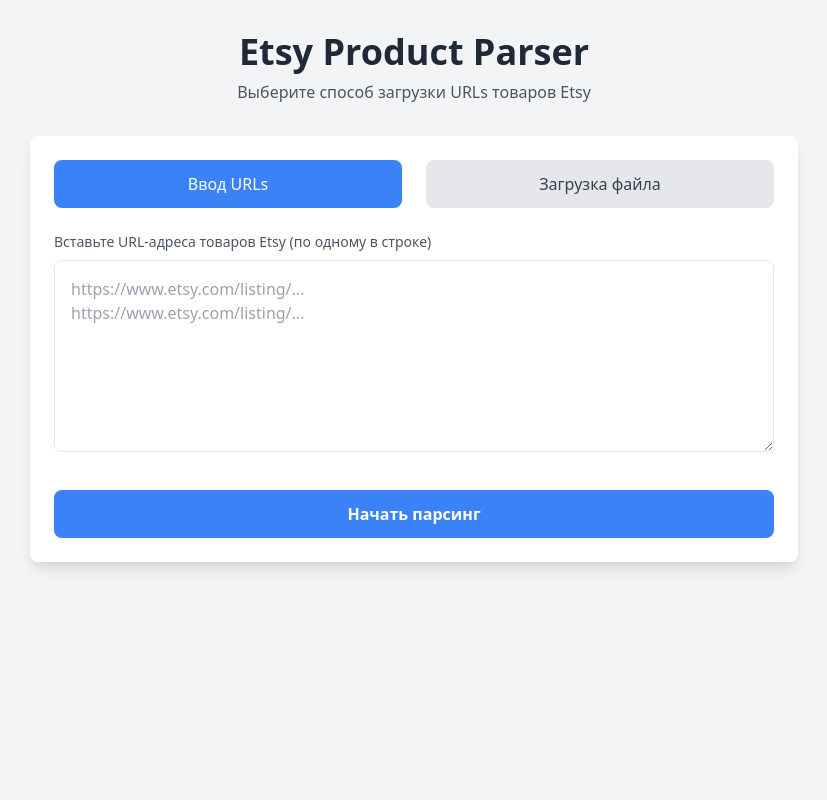
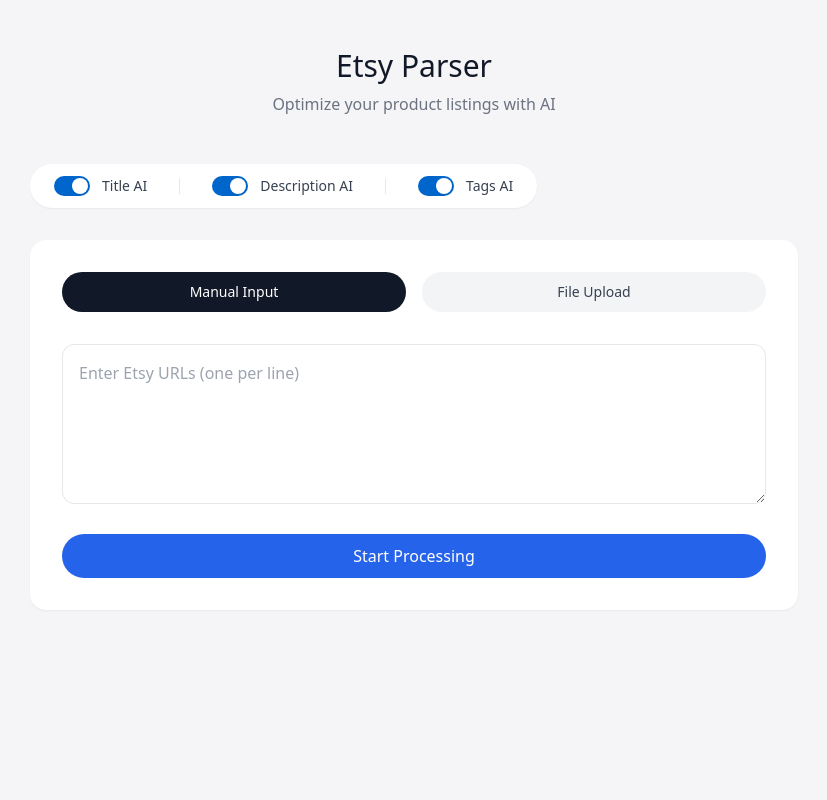
Before and after one commit to cipgen/etsy, a Flask app: page / in a window 1280 px wide. Shown: the whole page, without its empty margins (226-1053 px from the left). Run offline with Flask 3, Linux system fonts and the light colour scheme.

Commit message:
change design

```diff
--- a/templates/index.html
+++ b/templates/index.html
@@ -6,107 +6,176 @@
     <title>Etsy Parser</title>
     <link href="https://cdn.jsdelivr.net/npm/tailwindcss@2.2.19/dist/tailwind.min.css" rel="stylesheet">
     <script src="https://cdn.jsdelivr.net/npm/alpinejs@2.8.2/dist/alpine.min.js" defer></script>
+    <style>
+        body {
+            background-color: #f5f5f7;
+        }
+        .apple-switch {
+            position: relative;
+            display: inline-block;
+            width: 36px;
+            height: 20px;
+        }
+        .apple-switch input {
+            opacity: 0;
+            width: 0;
+            height: 0;
+        }
+        .apple-slider {
+            position: absolute;
+            cursor: pointer;
+            top: 0;
+            left: 0;
+            right: 0;
+            bottom: 0;
+            background-color: #e4e4e4;
+            transition: .2s;
+            border-radius: 20px;
+        }
+        .apple-slider:before {
+            position: absolute;
+            content: "";
+            height: 16px;
+            width: 16px;
+            left: 2px;
+            bottom: 2px;
+            background-color: white;
+            transition: .2s;
+            border-radius: 50%;
+            box-shadow: 0 1px 3px rgba(0,0,0,0.1);
+        }
+        input:checked + .apple-slider {
+            background-color: #06c;
+        }
+        input:checked + .apple-slider:before {
+            transform: translateX(16px);
+        }
+        .upload-area {
+            border: 2px dashed #e4e4e4;
+            transition: all 0.3s ease;
+        }
+        .upload-area:hover {
+            border-color: #06c;
+        }
+    </style>
 </head>
-<body class="bg-gray-100 min-h-screen">
-    <div x-data="parserApp()" class="container mx-auto px-4 py-8">
-        <div class="max-w-3xl mx-auto">
+<body class="min-h-screen py-12 px-4 sm:px-6">
+    <div x-data="parserApp()" class="max-w-3xl mx-auto">
         <!-- Header -->
-            <div class="text-center mb-8">
-                <h1 class="text-4xl font-bold text-gray-800 mb-2">Etsy Product Parser</h1>
-                <p class="text-gray-600">Выберите способ загрузки URLs товаров Etsy</p>
+        <div class="text-center mb-12">
+            <h1 class="text-3xl font-medium text-gray-900 mb-2">Etsy Parser</h1>
+            <p class="text-gray-500">Optimize your product listings with AI</p>
         </div>
 
-            <!-- Input Method Selector -->
-            <div class="bg-white rounded-lg shadow-lg p-6 mb-6">
-                <div class="flex justify-center space-x-6 mb-6">
+        <!-- AI Controls Section - Redesigned -->
+        <div class="mb-8">
+            <div class="inline-flex items-center space-x-8 bg-white rounded-full px-6 py-3 shadow-sm">
+                <div class="flex items-center space-x-3">
+                    <label class="apple-switch">
+                        <input type="checkbox" x-model="aiSettings.title" checked>
+                        <span class="apple-slider"></span>
+                    </label>
+                    <span class="text-sm text-gray-700">Title AI</span>
+                </div>
+                <div class="w-px h-4 bg-gray-200"></div>
+                <div class="flex items-center space-x-3">
+                    <label class="apple-switch">
+                        <input type="checkbox" x-model="aiSettings.description" checked>
+                        <span class="apple-slider"></span>
+                    </label>
+                    <span class="text-sm text-gray-700">Description AI</span>
+                </div>
+                <div class="w-px h-4 bg-gray-200"></div>
+                <div class="flex items-center space-x-3">
+                    <label class="apple-switch">
+                        <input type="checkbox" x-model="aiSettings.tags" checked>
+                        <span class="apple-slider"></span>
+                    </label>
+                    <span class="text-sm text-gray-700">Tags AI</span>
+                </div>
+            </div>
+        </div>
+
+        <!-- Input Method Section -->
+        <div class="bg-white rounded-2xl p-8 shadow-sm">
+            <div class="flex space-x-4 mb-8">
                 <button
                     @click="inputMethod = 'manual'"
-                        :class="{'bg-blue-500 text-white': inputMethod === 'manual', 'bg-gray-200 text-gray-700': inputMethod !== 'manual'}"
-                        class="flex-1 py-3 px-6 rounded-lg font-medium transition duration-200 max-w-[200px]">
-                        Ввод URLs
+                    :class="inputMethod === 'manual' ? 'bg-gray-900 text-white' : 'bg-gray-100 text-gray-700 hover:bg-gray-200'"
+                    class="flex-1 py-2.5 px-6 rounded-full text-sm font-medium transition-all duration-200">
+                    Manual Input
                 </button>
                 <button
                     @click="inputMethod = 'file'"
-                        :class="{'bg-blue-500 text-white': inputMethod === 'file', 'bg-gray-200 text-gray-700': inputMethod !== 'file'}"
-                        class="flex-1 py-3 px-6 rounded-lg font-medium transition duration-200 max-w-[200px]">
-                        Загрузка файла
+                    :class="inputMethod === 'file' ? 'bg-gray-900 text-white' : 'bg-gray-100 text-gray-700 hover:bg-gray-200'"
+                    class="flex-1 py-2.5 px-6 rounded-full text-sm font-medium transition-all duration-200">
+                    File Upload
                 </button>
             </div>
 
-                <!-- Manual Input Section -->
+            <!-- Manual Input -->
             <div x-show="inputMethod === 'manual'" x-transition>
-                    <div class="mb-4">
-                        <p class="text-sm text-gray-600 mb-2">Вставьте URL-адреса товаров Etsy (по одному в строке)</p>
                 <textarea
                     x-model="urls"
                     :disabled="isProcessing"
-                            class="w-full h-48 p-4 border rounded-lg mb-4 focus:border-blue-500 focus:ring-1 focus:ring-blue-500"
-                            placeholder="https://www.etsy.com/listing/...&#10;https://www.etsy.com/listing/..."></textarea>
-                    </div>
-                    <button
-                        @click="startParsing"
-                        :disabled="isProcessing || !urls.trim()"
-                        class="w-full bg-blue-500 hover:bg-blue-600 text-white font-bold py-3 px-6 rounded-lg disabled:opacity-50 disabled:cursor-not-allowed transition duration-200">
-                        <span x-show="!isProcessing">Начать парсинг</span>
-                        <span x-show="isProcessing">Обработка...</span>
-                    </button>
+                    class="w-full h-40 p-4 rounded-xl border border-gray-200 focus:border-blue-500 focus:ring-1 focus:ring-blue-500 transition-all duration-200"
+                    placeholder="Enter Etsy URLs (one per line)"></textarea>
             </div>
 
-                <!-- File Upload Section -->
+            <!-- File Upload -->
             <div x-show="inputMethod === 'file'" x-transition>
-                    <div class="mb-4">
-                        <p class="text-sm text-gray-600 mb-2">Загрузите файл со списком URL-адресов (один URL на строку)</p>
-                        <div class="flex items-center justify-center w-full">
-                            <label class="w-full flex flex-col items-center px-4 py-6 bg-white text-gray-700 rounded-lg border-2 border-dashed border-gray-300 cursor-pointer hover:bg-gray-50">
-                                <div class="flex flex-col items-center justify-center pt-5 pb-6">
-                                    <svg class="w-10 h-10 text-gray-400 mb-3" fill="none" stroke="currentColor" viewBox="0 0 24 24">
-                                        <path stroke-linecap="round" stroke-linejoin="round" stroke-width="2" d="M7 16a4 4 0 01-.88-7.903A5 5 0 1115.9 6L16 6a5 5 0 011 9.9M15 13l-3-3m0 0l-3 3m3-3v12"></path>
-                                    </svg>
-                                    <p class="mb-2 text-sm text-gray-500">
-                                        <span x-show="!selectedFile">Нажмите для выбора файла</span>
-                                        <span x-show="selectedFile" x-text="selectedFileName"></span>
-                                    </p>
-                                    <p class="text-xs text-gray-500">.txt или .csv файл</p>
-                                </div>
+                <div class="upload-area rounded-xl p-8 text-center">
                     <input
                         type="file"
                         class="hidden"
                         accept=".txt,.csv"
                         @change="handleFileSelect"
-                                    :disabled="isProcessing">
+                        :disabled="isProcessing"
+                        id="file-upload">
+                    <label for="file-upload" class="cursor-pointer">
+                        <div class="space-y-4">
+                            <svg class="w-8 h-8 text-gray-400 mx-auto" fill="none" stroke="currentColor" viewBox="0 0 24 24">
+                                <path stroke-linecap="round" stroke-linejoin="round" stroke-width="1.5" d="M7 16a4 4 0 01-.88-7.903A5 5 0 1115.9 6L16 6a5 5 0 011 9.9M15 13l-3-3m0 0l-3 3m3-3v12"></path>
+                            </svg>
+                            <div class="text-gray-500 text-sm">
+                                <span x-show="!selectedFile">Drop your file here or click to upload</span>
+                                <span x-show="selectedFile" x-text="selectedFileName"></span>
+                            </div>
+                            <div class="text-xs text-gray-400">.txt or .csv files</div>
+                        </div>
                     </label>
                 </div>
             </div>
+
+            <!-- Action Button -->
             <button
-                        @click="startParsingFile"
-                        :disabled="isProcessing || !selectedFile"
-                        class="w-full bg-blue-500 hover:bg-blue-600 text-white font-bold py-3 px-6 rounded-lg disabled:opacity-50 disabled:cursor-not-allowed transition duration-200">
-                        <span x-show="!isProcessing">Начать парсинг</span>
-                        <span x-show="isProcessing">Обработка...</span>
+                @click="inputMethod === 'manual' ? startParsing() : startParsingFile()"
+                :disabled="isProcessing || (inputMethod === 'manual' ? !urls.trim() : !selectedFile)"
+                class="w-full mt-6 bg-blue-600 hover:bg-blue-700 text-white font-medium py-2.5 px-6 rounded-full disabled:opacity-50 disabled:cursor-not-allowed transition-all duration-200">
+                <span x-show="!isProcessing">Start Processing</span>
+                <span x-show="isProcessing">Processing...</span>
             </button>
-                </div>
         </div>
 
         <!-- Progress Section -->
-            <div x-show="isProcessing || isCompleted" class="bg-white rounded-lg shadow-lg p-6">
-                <div class="mb-4">
-                    <div class="flex justify-between mb-2">
-                        <span class="text-sm font-medium text-gray-700">Прогресс</span>
-                        <span class="text-sm font-medium text-gray-700" x-text="progressText"></span>
+        <div x-show="isProcessing || isCompleted"
+             x-transition
+             class="mt-8 bg-white rounded-2xl p-6 shadow-sm">
+            <div class="space-y-4">
+                <div class="flex justify-between text-sm text-gray-600">
+                    <span>Progress</span>
+                    <span x-text="progressText"></span>
                 </div>
-                    <div class="w-full bg-gray-200 rounded-full h-2.5">
-                        <div class="bg-blue-500 h-2.5 rounded-full transition-all duration-300"
+                <div class="w-full bg-gray-100 rounded-full h-1">
+                    <div class="bg-blue-600 h-1 rounded-full transition-all duration-300"
                          :style="'width: ' + progress + '%'"></div>
                 </div>
-                </div>
-
-                <!-- Status Messages -->
-                <div x-show="status" class="mt-4">
+                <div x-show="status" class="text-sm">
                     <div x-show="status === 'completed'" class="text-green-600">
-                        ✅ Парсинг завершен! Файл сохранен как: <span x-text="filename" class="font-mono"></span>
+                        Processing completed. File saved as: <span x-text="filename" class="font-mono"></span>
                     </div>
                     <div x-show="status === 'error'" class="text-red-600">
-                        ❌ Произошла ошибка при парсинге
+                        An error occurred during processing
                     </div>
                 </div>
             </div>
@@ -128,108 +197,17 @@
                 status: '',
                 filename: '',
                 progressText: '',
-
+                aiSettings: {
+                    title: true,
+                    description: true,
+                    tags: true
+                },
                 handleFileSelect(event) {
                     const file = event.target.files[0];
                     if (file) {
                         this.selectedFile = file;
                         this.selectedFileName = file.name;
                     }
-                },
-
-                startParsingFile() {
-                    if (!this.selectedFile) return;
-
-                    const formData = new FormData();
-                    formData.append('file', this.selectedFile);
-
-                    this.isProcessing = true;
-                    this.isCompleted = false;
-                    this.progress = 0;
-                    this.status = '';
-
-                    fetch('/parse-file', {
-                        method: 'POST',
-                        body: formData
-                    })
-                    .then(response => response.json())
-                    .then(data => {
-                        if (data.error) {
-                            this.status = 'error';
-                            this.isProcessing = false;
-                            return;
-                        }
-                        this.total = data.total;
-                        this.checkProgress();
-                        this.checkResult();
-                    });
-                },
-
-                startParsing() {
-                    if (!this.urls.trim()) return;
-
-                    this.isProcessing = true;
-                    this.isCompleted = false;
-                    this.progress = 0;
-                    this.status = '';
-
-                    fetch('/parse', {
-                        method: 'POST',
-                        headers: {
-                            'Content-Type': 'application/x-www-form-urlencoded',
-                        },
-                        body: 'urls=' + encodeURIComponent(this.urls)
-                    })
-                    .then(response => response.json())
-                    .then(data => {
-                        if (data.error) {
-                            this.status = 'error';
-                            this.isProcessing = false;
-                            return;
-                        }
-                        this.total = data.total;
-                        this.checkProgress();
-                        this.checkResult();
-                    });
-                },
-
-                checkProgress() {
-                    if (!this.isProcessing) return;
-
-                    fetch('/progress')
-                        .then(response => response.json())
-                        .then(data => {
-                            this.current = data.current;
-                            this.progress = (data.current / data.total) * 100;
-                            this.progressText = `${data.current} из ${data.total}`;
-
-                            if (data.status !== 'completed' && data.status !== 'error') {
-                                setTimeout(() => this.checkProgress(), 1000);
-                            }
-                        });
-                },
-
-                checkResult() {
-                    if (!this.isProcessing) return;
-
-                    fetch('/result')
-                        .then(response => response.json())
-                        .then(data => {
-                            if (data.status === 'waiting') {
-                                setTimeout(() => this.checkResult(), 1000);
-                                return;
-                            }
-
-                            if (data.success) {
-                                this.status = 'completed';
-                                this.filename = data.filename;
-                            } else {
-                                this.status = 'error';
-                            }
-
-                            this.isProcessing = false;
-                            this.isCompleted = true;
-                        });
                 }
             }
         }
```
Lines whose indentation alone changed are shown as unchanged.
